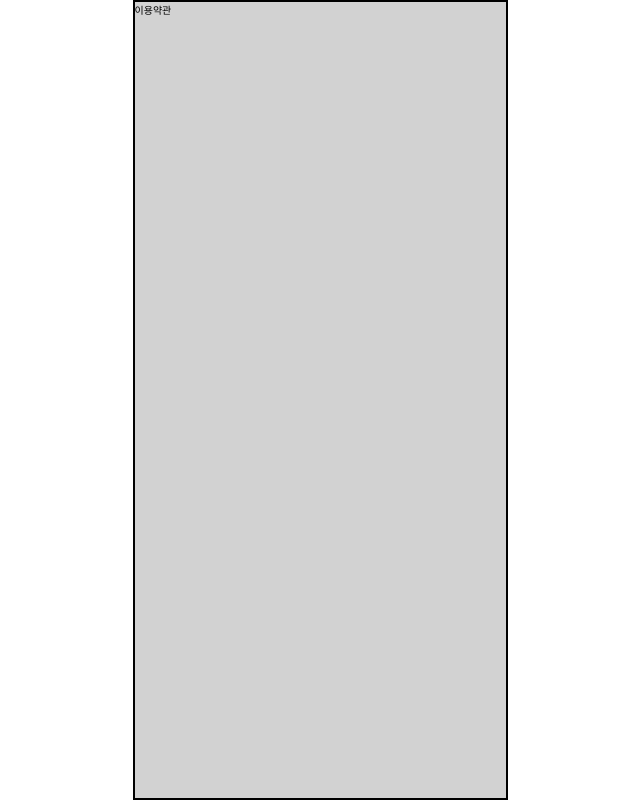
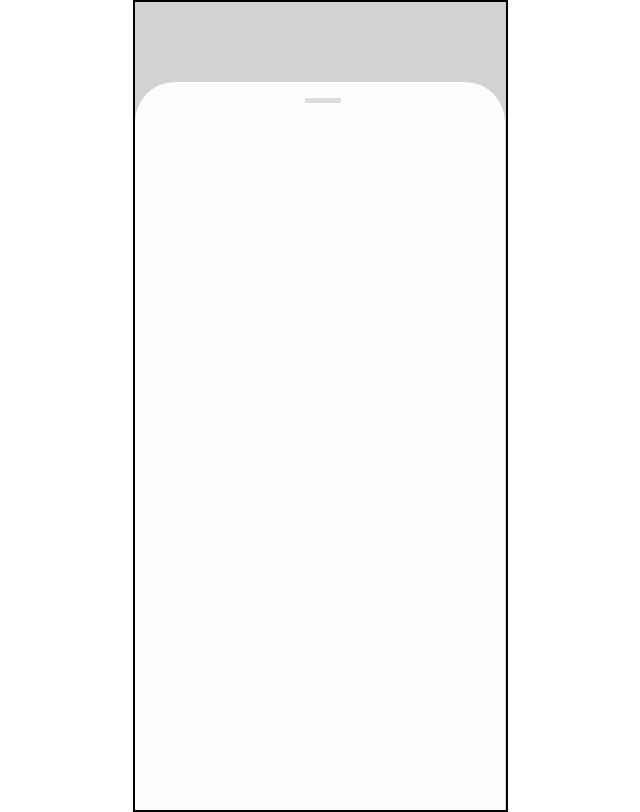
Before and after one commit to SWYP-Woory/woory-frontend, a Next.js app: page /terms-of-use in a window 1280 px wide. Shown: the whole page, without its empty margins (320-960 px from the left). Built offline with nearby package versions, Linux system fonts and the light colour scheme.

Commit message:
style : 새로고침하더라도 페이지가 볼 수 있도록 default 페이지에 해당 컴포넌트 추가

```diff
--- a/src/app/(beforeLogin)/@modal/default.tsx
+++ b/src/app/(beforeLogin)/@modal/default.tsx
@@ -1,3 +1,5 @@
+import Main from '@/app/(beforeLogin)/_components/Main';
+
 export default function Default() {
-  return null;
+  return <Main />;
 }
--- a/src/app/(beforeLogin)/_components/modal/AgreementModal.tsx
+++ b/src/app/(beforeLogin)/_components/modal/AgreementModal.tsx
@@ -1,7 +1,11 @@
+import ModalBorder from '@/app/_components/common/border/ModalBorder';
+
 export default function AgreementModal() {
   return (
     <div className="modal-background">
-        <div>이용약관</div>
+      <div className="relative top-80 justify-center items-center w-[37rem] h-[72.8rem] bg-white rounded-t-[4rem] z-10">
+        <ModalBorder />
       </div>
+    </div>
   );
 }
--- a/src/app/(beforeLogin)/layout.tsx
+++ b/src/app/(beforeLogin)/layout.tsx
@@ -7,7 +7,7 @@ interface Props {
 
 export default function Layout({ children, modal }: Props) {
   return (
-    <div className="relative min-h-screen border-2 *:absolute">
+    <div className="relative min-h-[81.2rem] border-2 *:absolute">
       {children}
       {modal}
     </div>
--- a/src/app/globals.css
+++ b/src/app/globals.css
@@ -6,7 +6,7 @@
   font-size: 62.5%;
 
   body {
-    @apply m-0 mx-auto max-w-[375px];
+    @apply m-0 mx-auto max-w-[375px] max-h-[81.2rem];
   }
 }
 
```
